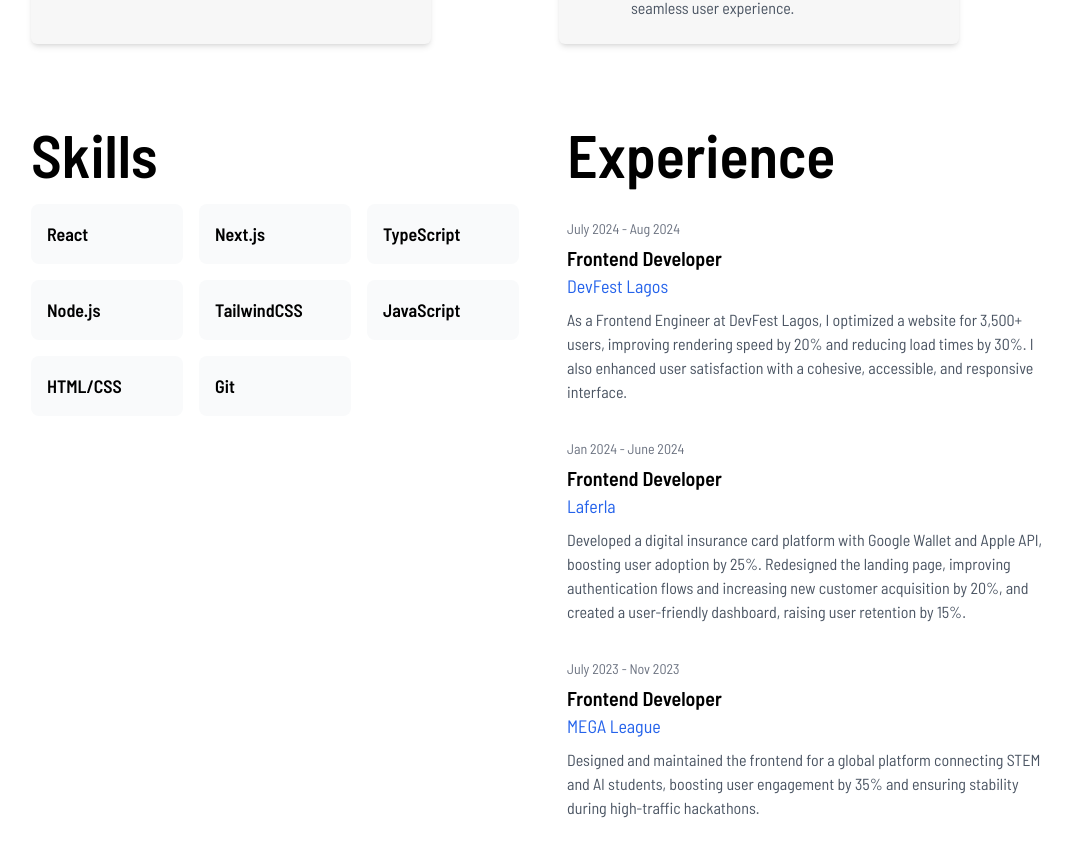
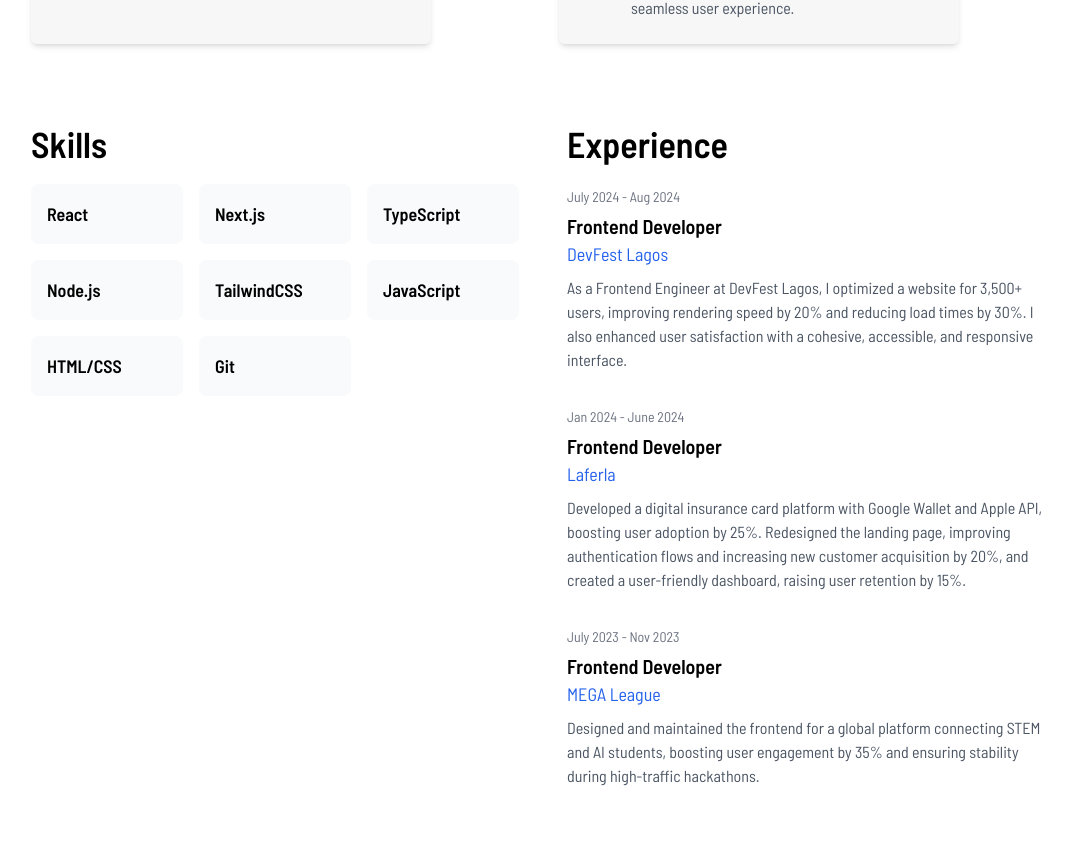
Before and after one commit to Moyo-Made/Portfolio-Website, a Next.js app: page / in a window 1280 px wide. Shown: the part 1818-2674 px from the top of the page, without its empty margins (97-1169 px from the left). After the commit the page ends 2634 px from the top, so only its background shows below. Built offline with nearby package versions, Linux system fonts and the light colour scheme.

Commit message:
updated experience section

```diff
--- a/components/Experience.tsx
+++ b/components/Experience.tsx
@@ -2,11 +2,11 @@
 
 const Experience = () => {
 	return (
-		<div className="px-4 sm:px-20 md:px-24 lg:px-32 mt-10 md:mt-20 mb-10">
+		<div className="px-4 sm:px-20 md:px-24 lg:px-32 mt-10 md:mt-20 mb-7">
 			<div className="grid grid-cols-1 lg:grid-cols-2 gap-12">
 				{/* Skills Section */}
 				<div>
-					<h2 className="text-2xl sm:text-3xl md:text-5xl lg:text-6xl font-semibold mb-5">Skills</h2>
+					<h2 className="text-3xl sm:text-4xl font-semibold mb-3 md:mb-5">Skills</h2>
 					<div className="grid grid-cols-2 sm:grid-cols-3 gap-4">
 						{skills.map((skill) => (
 							<div
@@ -21,7 +21,7 @@
 
 				{/* Experience Section */}
 				<div>
-					<h2 className="text-2xl sm:text-3xl md:text-5xl lg:text-6xl font-semibold mb-8">Experience</h2>
+					<h2 className="text-3xl sm:text-4xl font-semibold mb-3 md:mb-5">Experience</h2>
 					<div className="space-y-8">
 						{experiences.map((exp, index) => (
 							<div key={index}>
```
